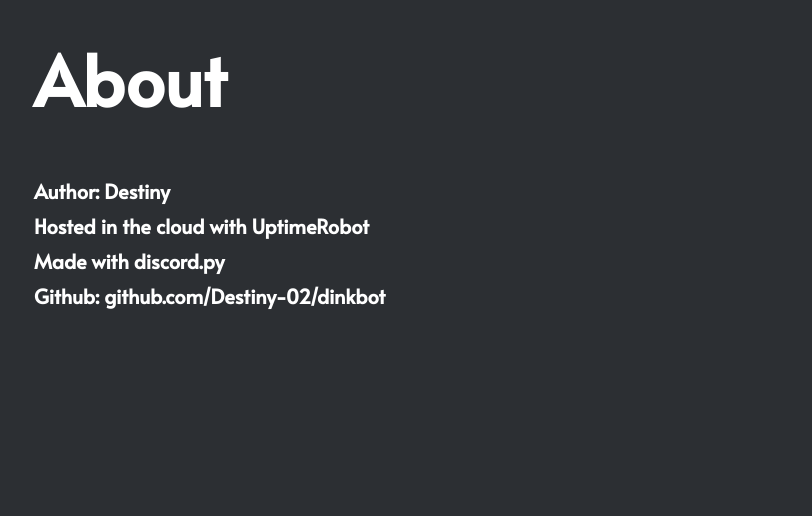
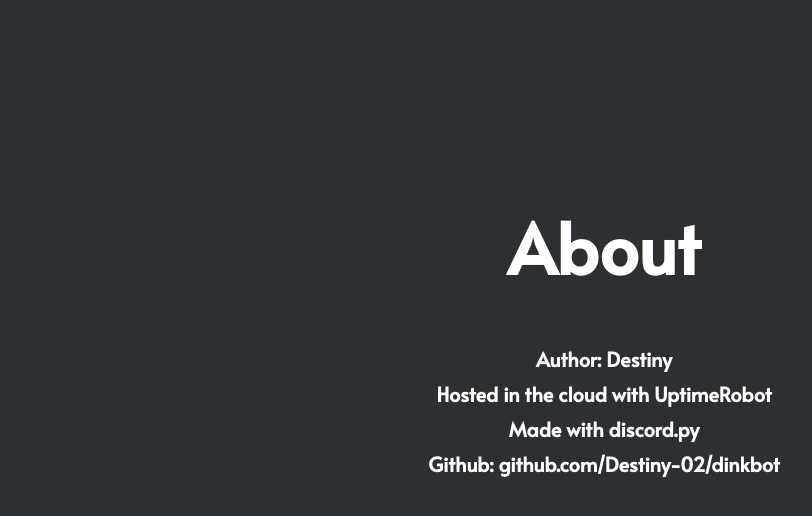
Before and after one commit to Destiny-02/dinkbot-website, a PHP site: page /about.html in a window 1280 px wide. Shown: the part 70-586 px from the top of the page, without its empty margins (36-848 px from the left). Run offline with PHP 8.4, Linux system fonts and the light colour scheme.

Commit message:
Update styles.css
fix spacing

```diff
--- a/styles.css
+++ b/styles.css
@@ -10,10 +10,11 @@ body {
 .navbar {
 	text-align:right;
 	background-color: rgb(54, 57, 63); /* discord grey */
-	overflow:hidden;
 	position: fixed;
 	top:0;
 	width: 100%;
+	z-index: 500;
+	overflow: hidden;
 }
 
 .navbar a {
@@ -28,13 +29,22 @@ a.navbar:hover {
 }
 
 .content {
-	padding-left: 70px;
-	padding-right: 70px;
+	position: absolute;
+	left: 50%;
+	top: 50%;
+	transform: translate(-50%, -50%);
+}
+
+.features {
+	position: absolute;
+	left: 50%;
+	transform: translate(-50%);
+
 }
 
 h1 { /* page title */
 	font-size:70px;
-	text-align:left;
+	text-align:center;
 }
 
 h2 { /* home page dinkbot title */
@@ -50,11 +60,12 @@ h3 { /* home page dinkbot subtitle */
 
 h4 { /*general text*/
 	font-size:20px;
+	text-align:center;
 }
 
 h5 { /* general text titles */
 	font-size:30px;
-	text-align:left;
+	text-align:center;
 }
 a.button {
 	background-color: transparent;
```
